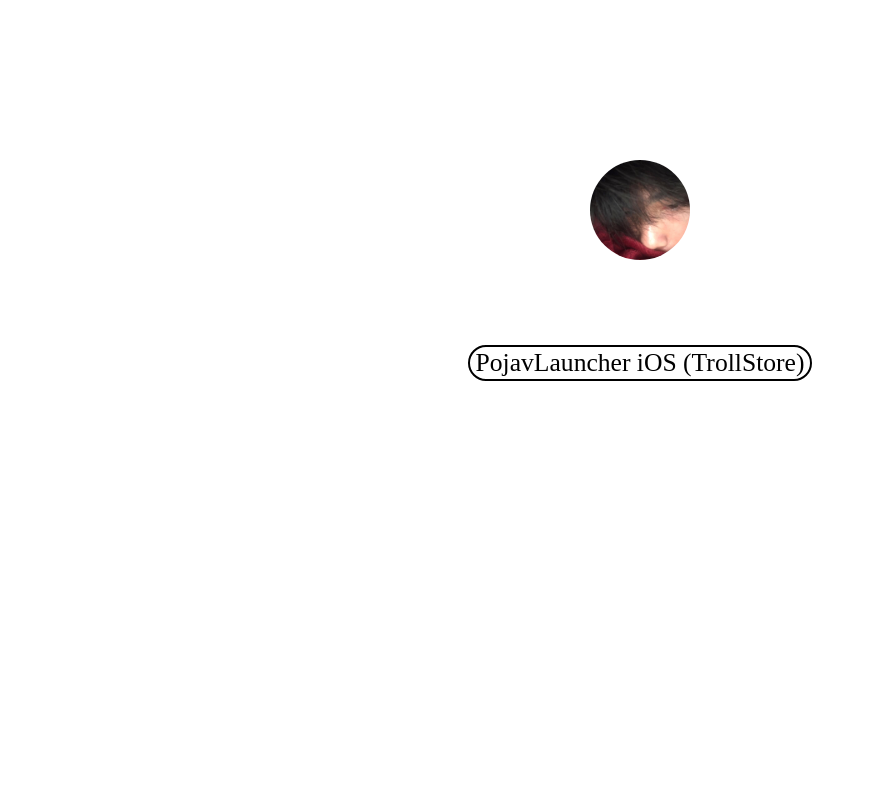
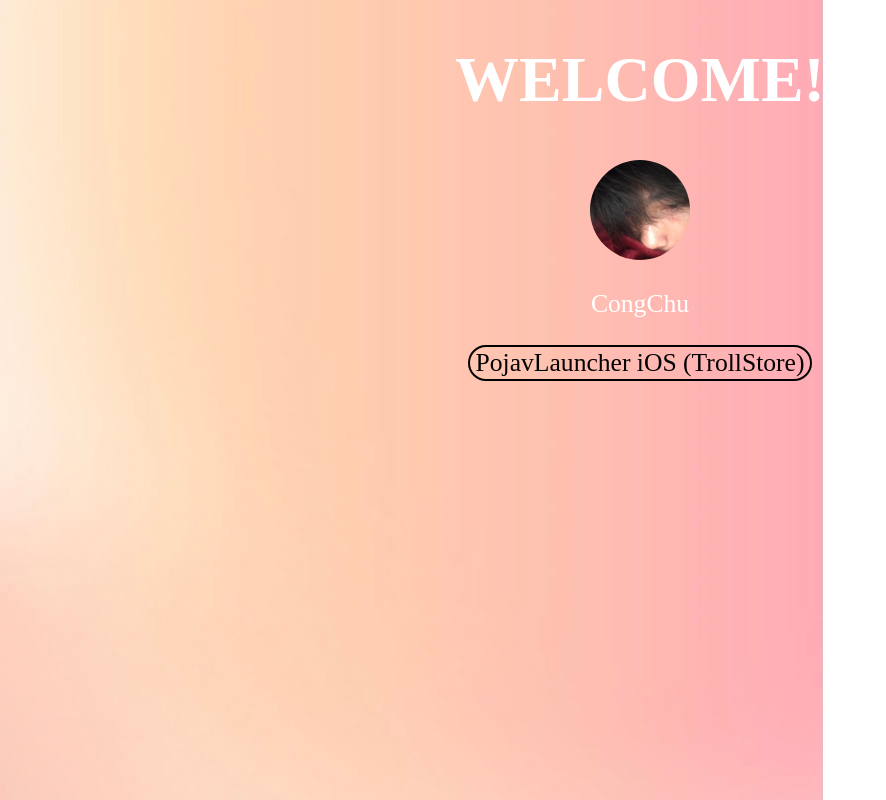
Before and after one commit to congcq/congcq.github.io, a plain HTML site: page index.html in a window 1280 px wide. Shown: the whole page, without its empty margins (0-886 px from the left). Drawn offline with Linux system fonts and the light colour scheme.

Commit message:
Update style.css

```diff
--- a/style.css
+++ b/style.css
@@ -2,8 +2,7 @@ body {
 font-family: "Chalkboard SE";
 font-size: 80%;
 background-attachment: scroll;
-background-image: url("minecraft1.png");
-background-size: 100%;
+background-image: url("images/background_1.png");
 background-repeat:no-repeat;
 }
 
```
